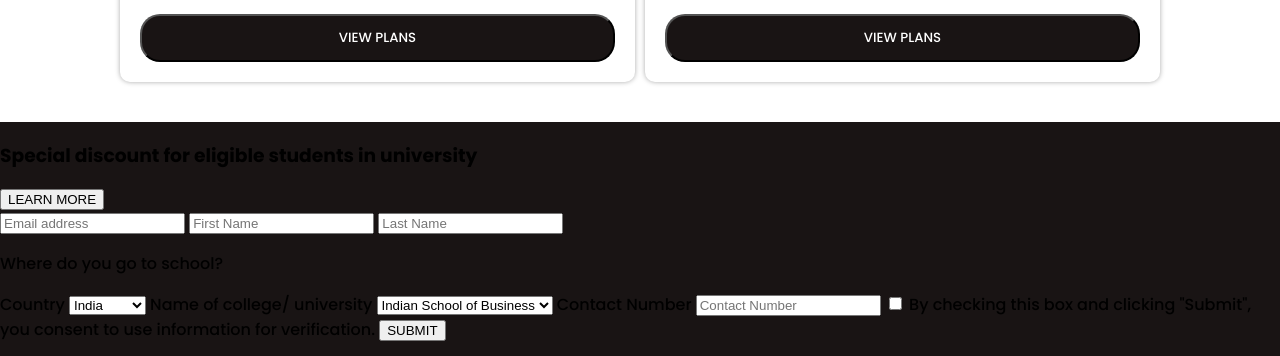
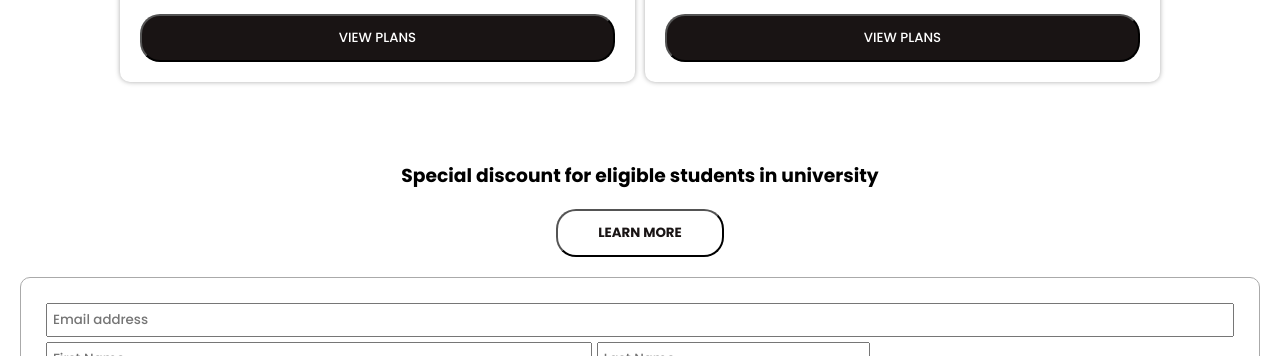
Before and after one commit to Yash-2125/html-css-project, a plain HTML site: page index.html in a window 1280 px wide. Shown: the part 1730-2086 px from the top of the page. Drawn offline with Linux system fonts and the light colour scheme.

Commit message:
practicle 5 complete

```diff
--- a/style.css
+++ b/style.css
@@ -199,3 +199,99 @@ table td {
         padding: 20px;
     }
 }
+
+#students-offer {
+    background-color: rgb(255, 255, 255);
+    text-align: center;
+    padding: 20px;
+}
+
+#students-offer button {
+    background-color: rgb(255, 255, 255);
+    padding: 12px 40px;
+    color: rgb(25, 20, 20);
+    font-family: 'Poppins', sans-serif;
+    font-weight: 700;
+    border-radius: 20px;
+    cursor: pointer;
+
+}
+
+#students-offer button:hover {
+    transform: scale(1.02);
+}
+
+#students-offer form {
+    margin-top: 20px;
+    margin-bottom: 20px;
+    border: 1px solid rgb(170, 170, 170);
+    border-radius: 10px;
+    padding: 25px;
+    text-align: left;
+}
+
+#email {
+    font-family: 'Poppins', sans-serif;
+    padding: 5px;
+    width: 100%;
+    margin-bottom: 5px;
+}
+
+#first-name {
+    font-family: 'Poppins', sans-serif;
+    padding: 5px;
+    width: 46%;
+}
+
+#last-name {
+    font-family: 'Poppins', sans-serif;
+    padding: 5px;
+}
+
+@media screen and (max-width: 650px) {
+
+    #email,
+    #first-name,
+    #last-name {
+        width: 100%;
+        margin-bottom: 5px;
+    }
+}
+
+#students-offer form p {
+    margin-bottom: 0;
+}
+
+#country,
+#college-university {
+    font-family: 'Poppins', sans-serif;
+    padding: 5px;
+    width: 100%;
+    margin-bottom: 10px;
+
+}
+
+#contact-number {
+    display: block;
+    font-family: 'Poppins', sans-serif;
+    padding: 5px;
+    width: 100%;
+    margin-bottom: 10px;
+}
+
+#consent-checkbox {
+    cursor: pointer;
+}
+
+#students-offer form button {
+    display: block;
+    margin-top: 10px;
+
+}
+
+@media screen and (max-width: 650px) {
+    #students-offer form button {
+        width: 100%;
+
+    }
+}
```
